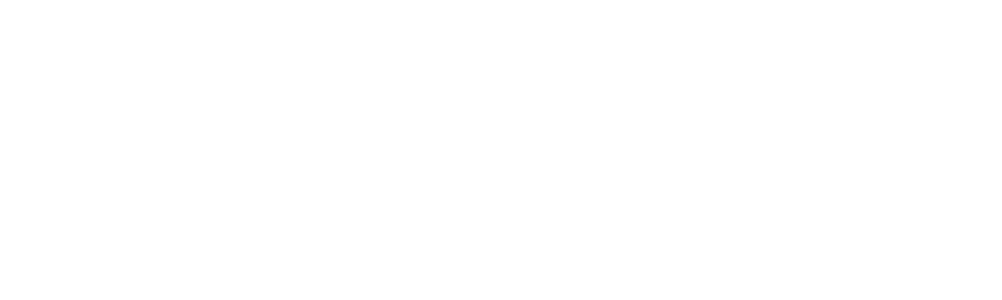
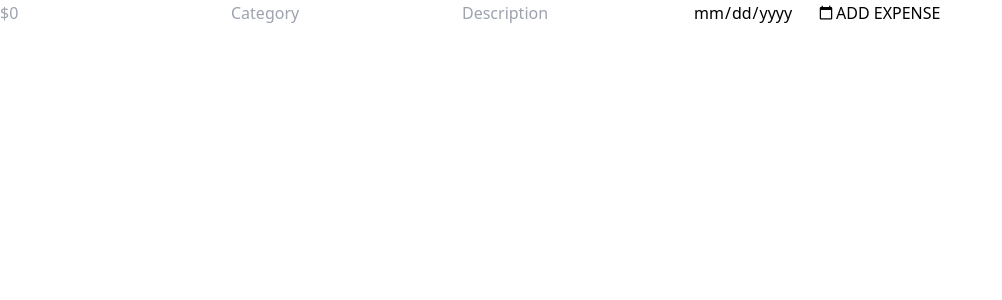
Before and after one commit to bintadam/expense-checker, a React (Create React App) app: page / in a window 1280 px wide. Shown: the top 300 px of the page, without its empty margins (0-1002 px from the left). Built offline with nearby package versions, Linux system fonts and the light colour scheme.

Commit message:
created form

```diff
--- a/src/components/AddExpense.js
+++ b/src/components/AddExpense.js
@@ -1,7 +1,13 @@
 function AddEXpense(){
     return (
         <div>
-
+            <form>
+                <input type="number" placeholder="$0"/>
+                <input type="text" placeholder="Category"/>
+                <input type="text" placeholder="Description"/>
+                <input type="date" placeholder="date"/>
+                <button>ADD EXPENSE</button>
+            </form>
         </div>
     )
 }
```
